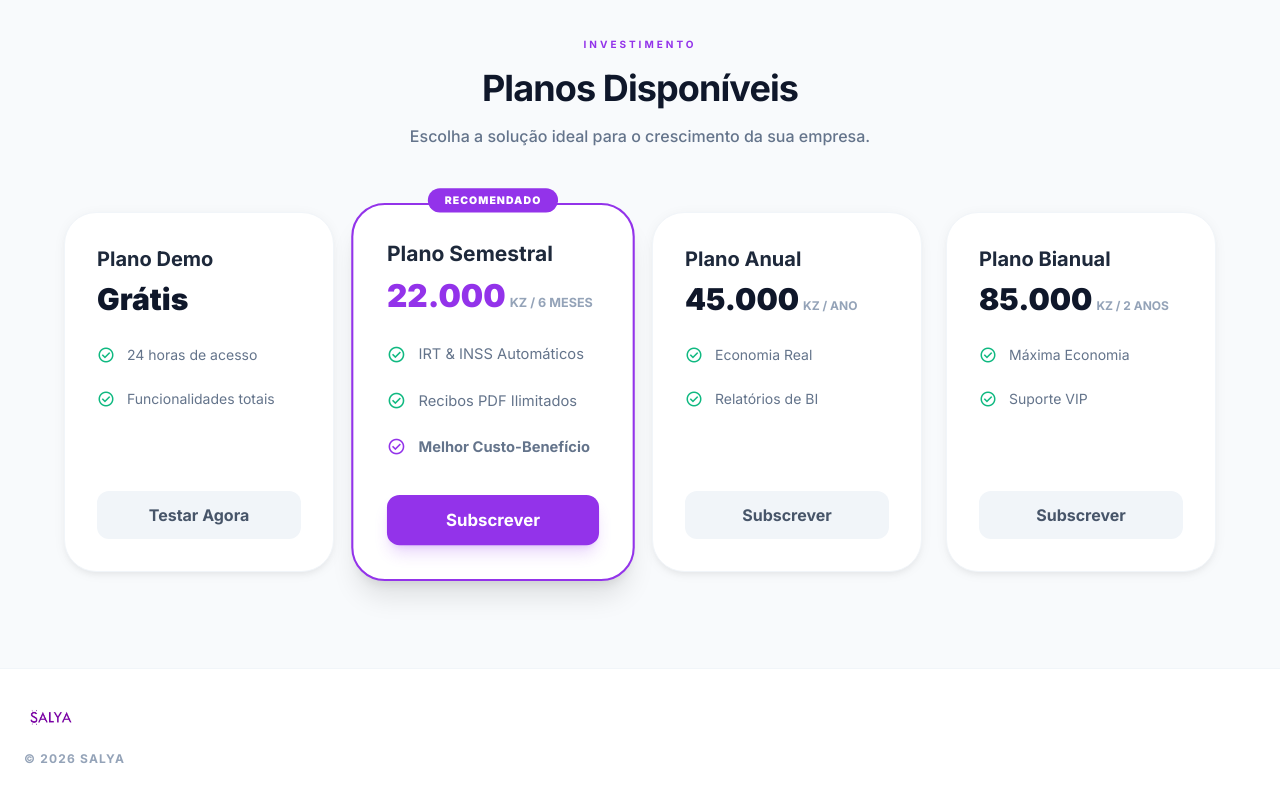
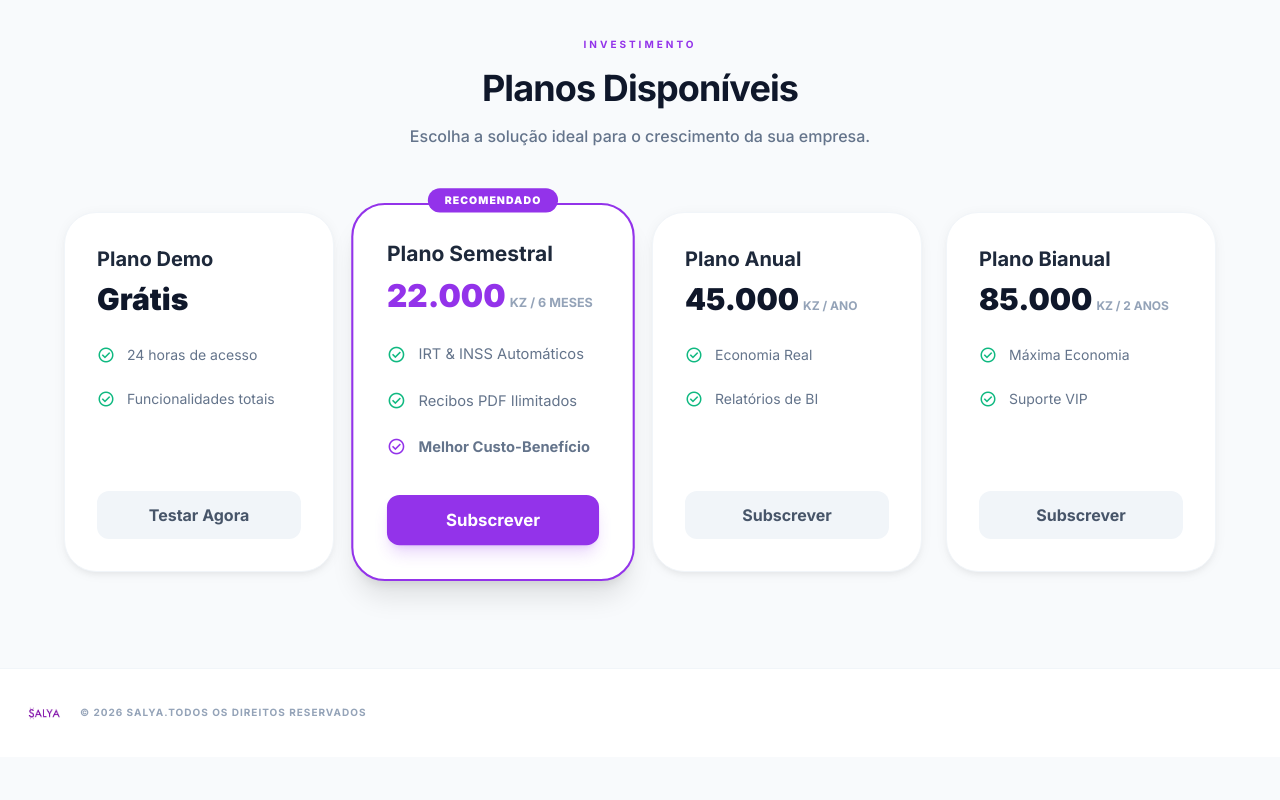
Before and after one commit to tIILUNGI/Salya-Landing, a React (Vite) app: page / in a window 1280 px wide. Shown: the part 3101-3901 px from the top of the page. After the commit the page ends 3858 px from the top, so only its background shows below. Built offline with nearby package versions, Linux system fonts and the light colour scheme.

Commit message:
style: alinhar logo e copyright no footer da landing page

```diff
--- a/src/pages/Landing.tsx
+++ b/src/pages/Landing.tsx
@@ -325,11 +325,9 @@ const Landing: React.FC = () => {
 
       <footer className="py-8 px-6 bg-white dark:bg-slate-950 border-t border-slate-100 dark:border-slate-800">
         <div className="max-w-7xl mx-auto flex flex-col md:flex-row justify-between items-center gap-6">
-          <div className="flex flex-col items-center md:items-start gap-4">
-            <div className="flex items-center gap-3">
-              <img src="/logo.png" alt="Salya Logo" className="h-8 w-auto" />
-            </div>
-            <p className="text-xs text-slate-400 font-bold uppercase tracking-widest leading-relaxed">© 2026 SALYA</p>
+          <div className="flex flex-row items-center gap-4">
+            <img src="/logo.png" alt="Salya Logo" className="h-6 w-auto" />
+            <p className="text-[10px] text-slate-400 font-bold uppercase tracking-widest">© 2026 SALYA.Todos os direitos reservados</p>
           </div>
         </div>
       </footer>
```
